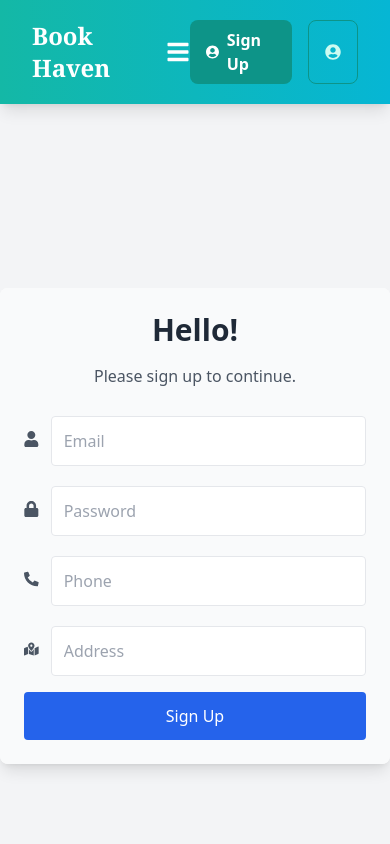
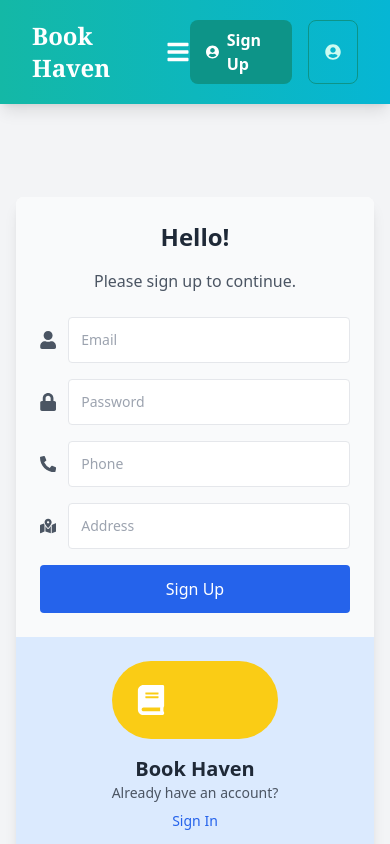
Before and after one commit to LAHIRUKBI/Book-Store, a React (Vite) app in the folder frontend/: page /signup in a window 390 px wide. Shown: the top 844 px of the page. Built offline with nearby package versions, Linux system fonts and the light colour scheme.

Commit message:
fix mobile device sizes all things

```diff
--- a/frontend/src/Pages/signup.jsx
+++ b/frontend/src/Pages/signup.jsx
@@ -53,55 +53,55 @@ export default function Signup() {
   };
 
   return (
-    <div className="min-h-screen flex items-center justify-center bg-gray-100">
-      <div className="flex flex-col lg:flex-row w-full max-w-5xl bg-white shadow-lg rounded-lg overflow-hidden">
+    <div className="min-h-screen flex flex-col items-center justify-center bg-gray-100 px-4">
+      <div className="flex flex-col lg:flex-row w-full max-w-4xl bg-white shadow-lg rounded-lg overflow-hidden">
         {/* Left Section */}
         <div className="w-full lg:w-1/2 p-6 lg:p-12 bg-gray-50">
-          <h2 className="text-3xl font-bold text-gray-800 mb-4 text-center">Hello!</h2>
+          <h2 className="text-2xl md:text-3xl font-bold text-gray-800 mb-4 text-center">Hello!</h2>
           <p className="text-gray-600 text-center mb-6">
             Please sign up to continue.
           </p>
           <form onSubmit={handleSubmit}>
             {error && <div className="text-red-500 text-sm mb-4">{error}</div>}
             <div className="mb-4 flex items-center">
-              <FaUser className="text-gray-600 mr-3" />
+              <FaUser className="text-gray-600 mr-3 text-lg" />
               <input
                 type="email"
                 id="email"
-                className="w-full p-3 border rounded mt-1"
+                className="w-full p-3 border rounded text-sm md:text-base"
                 placeholder="Email"
                 onChange={handleChange}
                 required
               />
             </div>
             <div className="mb-4 flex items-center">
-              <FaLock className="text-gray-600 mr-3" />
+              <FaLock className="text-gray-600 mr-3 text-lg" />
               <input
                 type="password"
                 id="password"
-                className="w-full p-3 border rounded mt-1"
+                className="w-full p-3 border rounded text-sm md:text-base"
                 placeholder="Password"
                 onChange={handleChange}
                 required
               />
             </div>
             <div className="mb-4 flex items-center">
-              <FaPhoneAlt className="text-gray-600 mr-3" />
+              <FaPhoneAlt className="text-gray-600 mr-3 text-lg" />
               <input
                 type="tel"
                 id="phone"
-                className="w-full p-3 border rounded mt-1"
+                className="w-full p-3 border rounded text-sm md:text-base"
                 placeholder="Phone"
                 onChange={handleChange}
                 required
               />
             </div>
             <div className="mb-4 flex items-center">
-              <FaMapMarkedAlt className="text-gray-600 mr-3" />
+              <FaMapMarkedAlt className="text-gray-600 mr-3 text-lg" />
               <input
                 type="text"
                 id="address"
-                className="w-full p-3 border rounded mt-1"
+                className="w-full p-3 border rounded text-sm md:text-base"
                 placeholder="Address"
                 onChange={handleChange}
                 required
@@ -117,19 +117,20 @@ export default function Signup() {
           </form>
         </div>
         {/* Right Section */}
-        <div className="hidden lg:flex lg:w-1/2 bg-blue-100 flex-col items-center justify-center">
+        <div className="flex lg:flex-col w-full lg:w-1/2 bg-blue-100 items-center justify-center p-6">
           <div className="text-center">
             <div className="mb-4">
               <div className="bg-yellow-400 p-6 rounded-full text-white text-3xl">
                 <FaBook /> {/* Book Icon */}
               </div>
             </div>
-            <h2 className="text-2xl font-bold text-gray-800">Book Haven</h2>
-            <p className="text-gray-600">Already have an account?</p>
-            <Link to="/signin" className="text-blue-600 mt-2 inline-block hover:underline">Sign In</Link>
+            <h2 className="text-xl md:text-2xl font-bold text-gray-800">Book Haven</h2>
+            <p className="text-gray-600 text-sm md:text-base">Already have an account?</p>
+            <Link to="/signin" className="text-blue-600 mt-2 inline-block hover:underline text-sm md:text-base">Sign In</Link>
           </div>
         </div>
       </div>
     </div>
   );
+
 }
```
